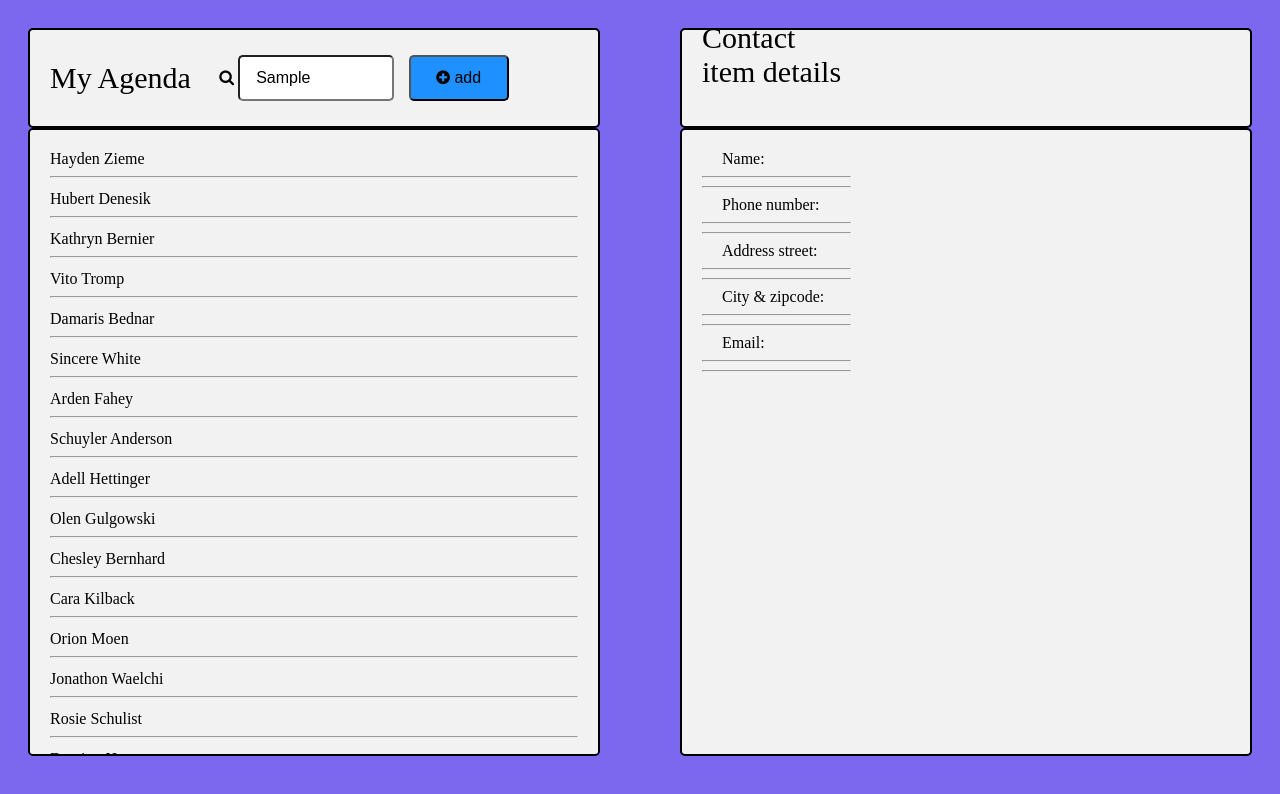
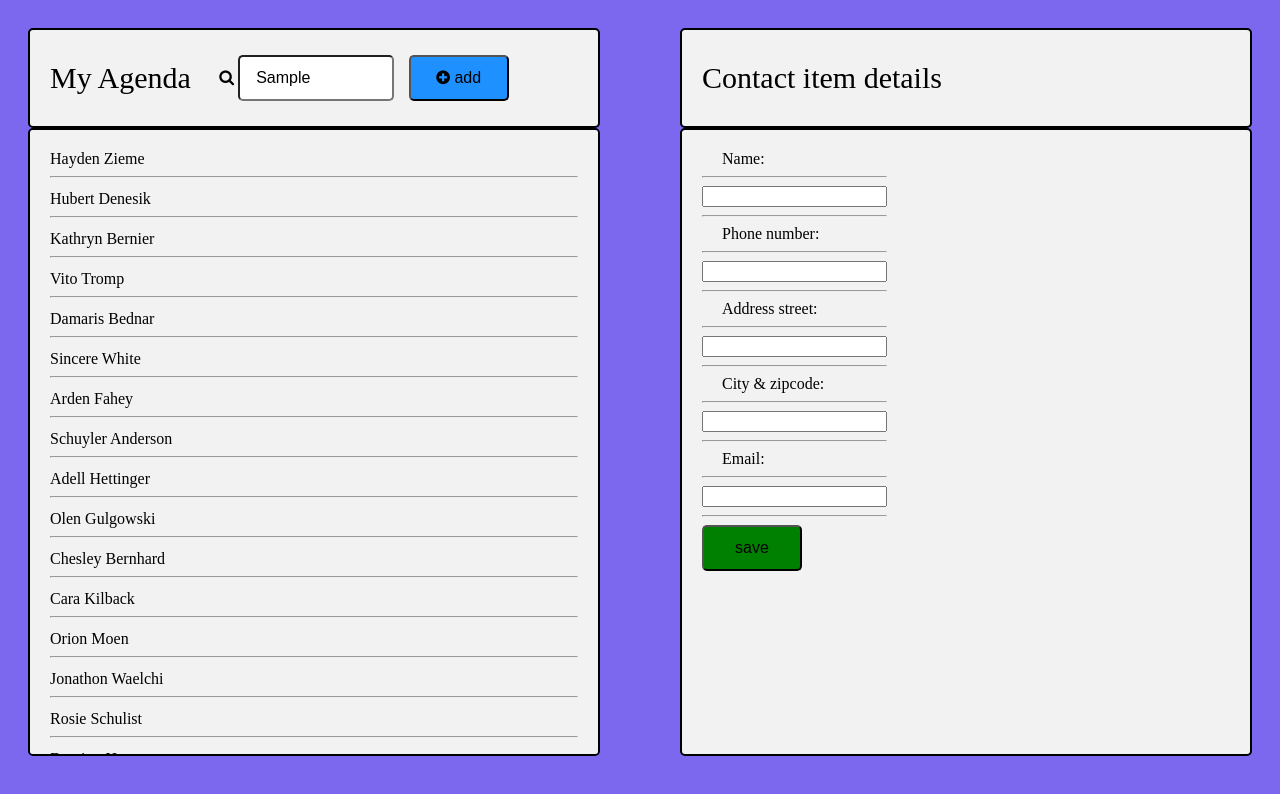
Before and after one commit to elena-dev-thought/digital-address-book, a website: page index.html in a window 1280 px wide. Both pictures are taken after typing "Sample" into the empty fields and a click on the button "add". Drawn offline with nearby package versions, Linux system fonts and the light colour scheme.

Commit message:
- add hide class to hide and show the editable/addable view of a contact item - add on submit event for the save data of a new contact

```diff
--- a/index.html
+++ b/index.html
@@ -32,7 +32,7 @@
         </section>
 
 
-        <section class="box contact-details ">
+        <section class="content contact-details ">
 
             <!-- <p> <span class="margin20">Name: </span> <span class="highlight-name"> Elena Obogeanu</span> </p>
                 <hr>
@@ -45,39 +45,41 @@
                 <p><span class="margin20"> Email: </span>elena@codeworks.me</p>
                 <hr>
             </div> -->
-
+            <form id="addContactForm">
                 <div class="contact-item margin20">
-                <div class=" input-name"> <span class="margin20">Name: </span>
+                    <div class="input-name"> <span class="margin20">Name: </span>
                         <hr>
                     </div>
                     <div class="input-content"> <input>
                         <hr>
                     </div>
-                <div class=" input-name"> <span class="margin20">Phone number:</span>
+                    <div class="input-name"> <span class="margin20">Phone number:</span>
                         <hr>
                     </div>
                     <div class="input-content"> <input>
                         <hr>
                     </div>
-                <div class=" input-name"><span class="margin20"> Address street: </span>
+                    <div class="input-name"><span class="margin20"> Address street: </span>
                         <hr>
                     </div>
                     <div class="input-content"> <input>
                         <hr>
                     </div>
-                <div class=" input-name"><span class="margin20"> City & zipcode: </span>
+                    <div class="input-name"><span class="margin20"> City & zipcode: </span>
                         <hr>
                     </div>
                     <div class="input-content"> <input>
                         <hr>
                     </div>
-                <div class=" input-name"><span class="margin20"> Email: </span>
+                    <div class="input-name"><span class="margin20"> Email: </span>
                         <hr>
                     </div>
                     <div class="input-content"> <input>
                         <hr>
                     </div>
+                    <button class="btn save" type="submit">save</button>
                 </div>
+            </form>
         </section>
     </div>
 </body>
--- a/main.js
+++ b/main.js
@@ -1,7 +1,21 @@
 let contactList = createMockData(30);
 
 $(document).ready(() => {
-  $('.btn.add').on('click', () => {});
+  $('.contact-details .input-content').addClass('hide');
+  $('button.btn.save').addClass('hide');
+
+  $('.btn.add').on('click', () => {
+    $('.contact-details .input-content').removeClass('hide');
+    $('button.btn.save').removeClass('hide');
+  });
+  $('input').attr('required', true);
+  $('#addContactForm').submit(function(event) {
+    alert('Handler for .submit() called.');
+    $('.input-content input').val('');
+
+    // event.preventDefault();
+  });
+
   insertContactItems(contactList);
 });
 
--- a/styles.css
+++ b/styles.css
@@ -33,6 +33,9 @@ body {
   display: grid;
   justify-items: left;
   align-items: center;
+  background-color: #f2f2f2;
+  border-radius: 5px;
+  border: 2px solid;
 }
 
 .btn {
@@ -63,7 +66,7 @@ input[type='text']:focus {
 
 /* contact details section */
 
-.contact-details {
+.content.contact-details {
   grid-area: contact-details;
   background-color: #f2f2f2;
   border-radius: 5px;
@@ -78,11 +81,9 @@ input[type='text']:focus {
     'input-name input-content'
     'input-name input-content';
 }
-.contact-details input {
+
+.hide {
   display: none;
-}
-.contact-details.editable input {
-  display: initial;
 }
 
 .contact-item-details {
@@ -107,3 +108,7 @@ contact-details div div {
 .input-content {
   grid-area: input-content;
 }
+
+.save {
+  background-color: green;
+}
```
Lines whose indentation alone changed are shown as unchanged.
